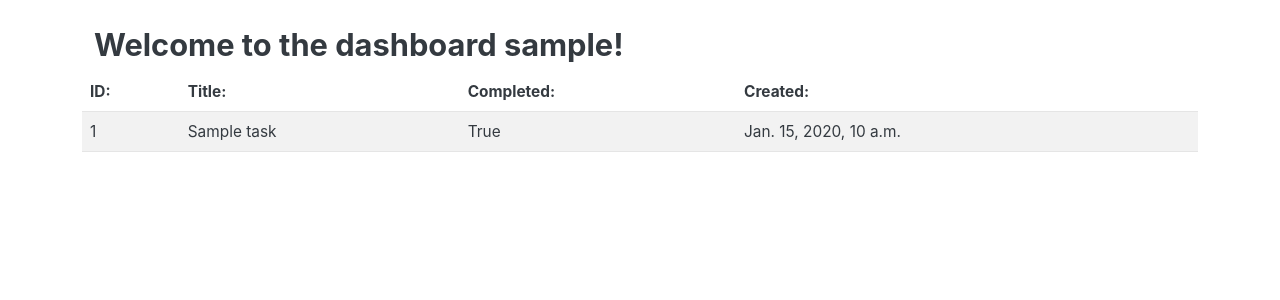
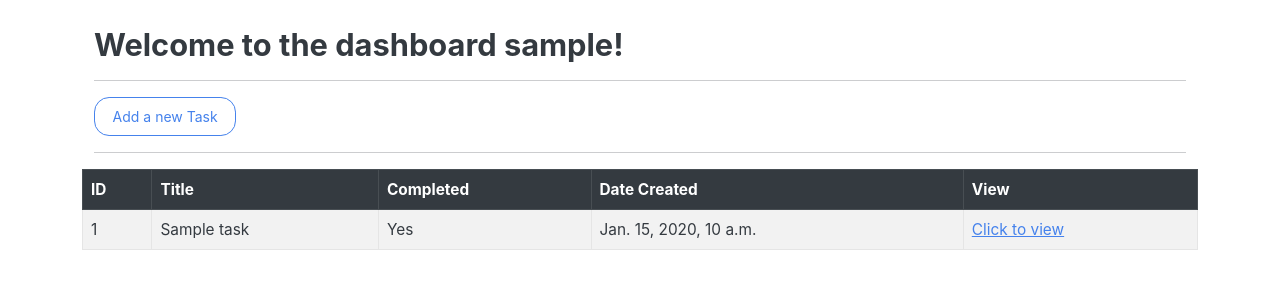
Before and after one commit to Nyae44/timetune, a Django app: page /dashboard in a window 1280 px wide. Shown: the part 58-358 px from the top of the page. Run offline with Django 4.2, Linux system fonts and the light colour scheme; a user stored in the database is signed in; tables that the repository leaves empty hold one stand-in row (values such as "Sample post").

Commit message:
add create tasks functionality

```diff
--- a/timetune/main/templates/main/dashboard.html
+++ b/timetune/main/templates/main/dashboard.html
@@ -3,26 +3,40 @@
 {% block content %}
     <div class="container ">
         <h3>Welcome to the dashboard {{user}}!</h3>
+        <hr>
+        <a class="btn btn-outline-primary btn-md" href="{% url 'main:create-task'%}">
+            Add a new Task
+        </a>
+        <hr>
         <div class="row">
-            <table class="table table-striped">
-                <thead>
+            <table class="table table-striped table-hover table-bordered">
+                <thead class="table-dark">
                     <tr>
-                        <th>ID:</th>
-                        <th>Title:</th>
-                        <th>Completed:</th>
-                        <th>Created:</th>
+                        <th scope="col">ID</th>
+                        <th scope="col">Title</th>
+                        <th scope="col">Completed</th>
+                        <th scope="col">Date Created</th>
+
+                        <th scope="col">View</th>
                     </tr>
                 </thead>
                 <tbody>
-                    {% for task in tasks %}
-                        <tr>
-                            <td>{{task.id}}</td>
-                            <td>{{task.title}}</td>
-                            <td>{{task.completed}}</td>
-                            <td>{{task.created}}</td>
-                        </tr>
+                {% if tasks %}
+                    {% for task in  tasks %}
+                    <tr>
+                        <td>{{task.id}}</td>
+                        <td>{{task.title}}</td>
+                        <td>{{task.completed|yesno:'Yes,No'}}</td>
+                        <td>{{task.created}}</td>
+
+                        <td> <a href="">Click to view</a></td>
+
+
+                    </tr>
 
                     {% endfor %}
+
+                {% endif %}
                 </tbody>
             </table>
 
@@ -30,3 +44,15 @@
     </div>
 
 {% endblock content %}
+
+{% for task in tasks %}
+<tr>
+    <td>{{task.id}}</td>
+    <td>{{task.title}}</td>
+    <td>{{task.completed|yesno:'Yes,No'}}</td>
+    <td>{{task.created}}</td>
+
+    <td><a href="">Click to view</a></td>
+</tr>
+
+{% endfor %}
--- a/timetune/main/urls.py
+++ b/timetune/main/urls.py
@@ -10,5 +10,14 @@ urlpatterns = [
 
     path('logout', views.logout, name="logout"),
 
+    # CRUD
+
     path('dashboard', views.dashboard, name="dashboard"),
+
+    path('create-task', views.create_task, name="create-task"),
+
+
+
+
+
 ]
--- a/timetune/main/views.py
+++ b/timetune/main/views.py
@@ -1,6 +1,6 @@
 from django.shortcuts import render, redirect
 from django.http import HttpResponse
-from .forms import CreateUserForm, LoginForm
+from .forms import CreateUserForm, LoginForm, CreateTaskForm, UpdateTaskForm
 
 from django.contrib.auth.models import auth
 from django.contrib.auth import authenticate
@@ -63,6 +63,25 @@ def dashboard(request):
     context = {'tasks':my_tasks}
     return render(request, "main/dashboard.html", context=context)
 
+# Add a Task
+
+@login_required(login_url='main:login')
+def create_task(request):
+
+    form = CreateTaskForm()
+
+    if request.method == 'POST':
+        form = CreateTaskForm(request.POST)
+
+        if form.is_valid():
+
+            form.save()
+
+            return redirect("main:dashboard")
+
+    context={'form':form}
+    return render(request, "main/create-task.html", context=context)
+
 
 
 
```
Also changed, not shown: timetune/main/forms.py (+16 -0 lines), timetune/main/templates/main/create-task.html (+25 -0 lines).
